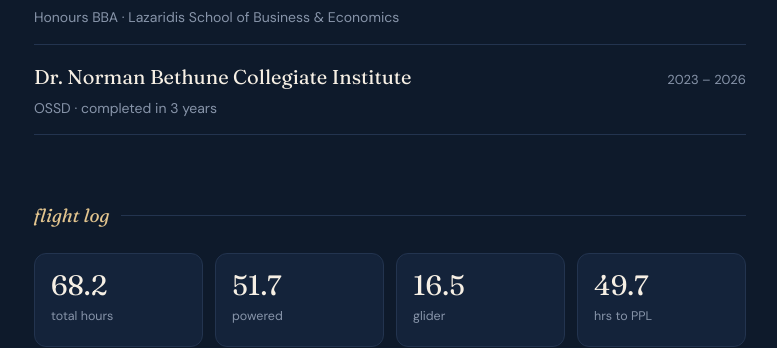
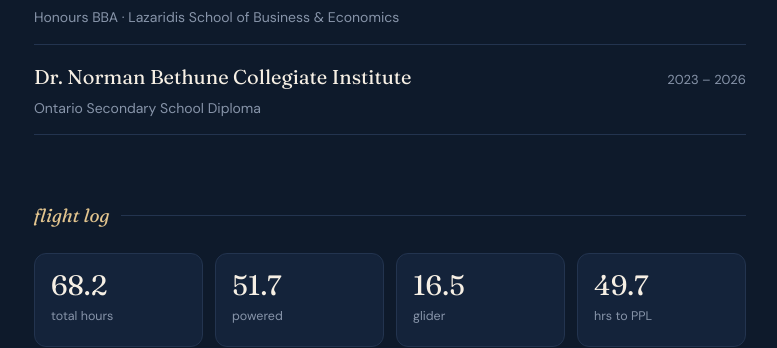
Before and after one commit to vivianpnzhang/vivianpnzhang.github.io, a Jekyll site: the page index.html, which Jekyll copies as it is, in a window 1280 px wide and 900 px high, scrolled down 2337 px. Shown: the part 161-509 px from the top of the window, without its empty margins (250-1027 px from the left). Built offline with Jekyll 4.4.1, drawn with Linux system fonts in a browser that asks for light colours.

Commit message:
Update education details for high school

```diff
--- a/index.html
+++ b/index.html
@@ -157,7 +157,7 @@
       <p class="label">education</p>
       <ul class="rows plain">
         <li><div><span class="row-title">Wilfrid Laurier University</span><span class="row-sub">Honours BBA · Lazaridis School of Business &amp; Economics</span></div><span class="row-meta">2026 – 2030</span></li>
-        <li><div><span class="row-title">Dr. Norman Bethune Collegiate Institute</span><span class="row-sub">OSSD · completed in 3 years</span></div><span class="row-meta">2023 – 2026</span></li>
+        <li><div><span class="row-title">Dr. Norman Bethune Collegiate Institute</span><span class="row-sub">Ontario Secondary School Diploma</span></div><span class="row-meta">2023 – 2026</span></li>
       </ul>
 
       <!-- ===================== FLIGHT LOG ===================== -->
```
